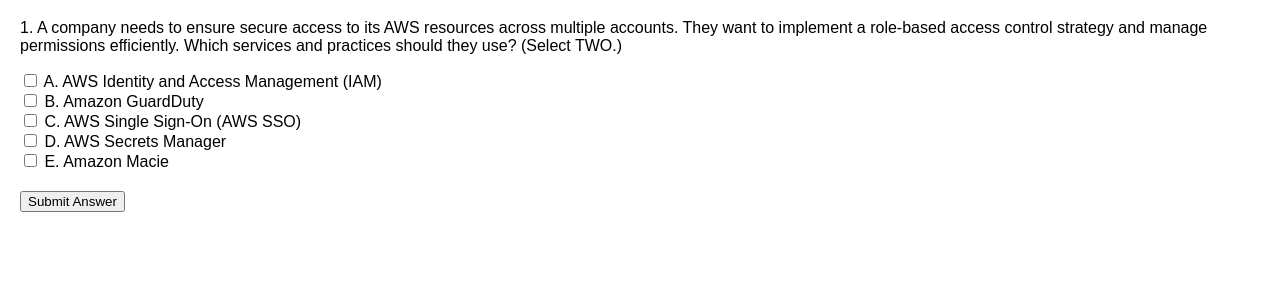
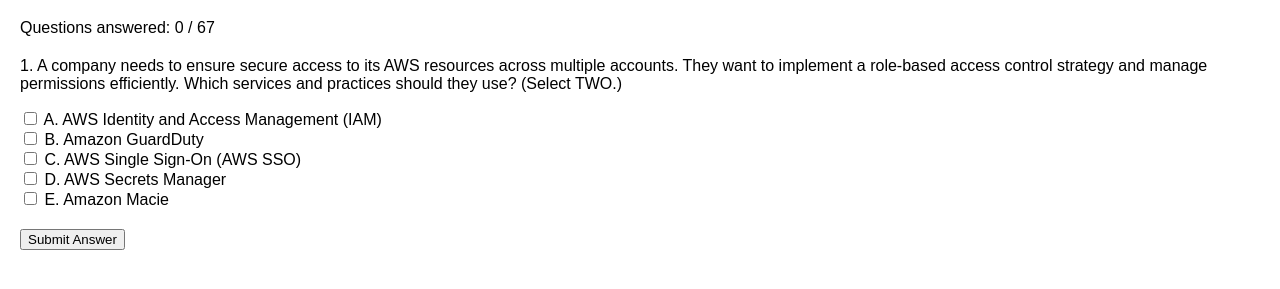
Before and after one commit to bos-hieu/quiz, a plain HTML site: page index.html in a window 1280 px wide. Shown: the part 61-350 px from the top of the page. Drawn offline with Linux system fonts and the light colour scheme.

Commit message:
Update index.html

```diff
--- a/index.html
+++ b/index.html
@@ -29,10 +29,14 @@
         .result {
             margin-top: 20px;
         }
+        #progress {
+            margin-bottom: 20px;
+        }
     </style>
 </head>
 <body>
     <h1>AWS Practice Quiz</h1>
+    <div id="progress"></div>
     <div id="quiz-container"></div>
     <button id="back-button" style="display:none;">Back</button>
     <button id="submit-answer-button">Submit Answer</button>
@@ -44,6 +48,7 @@
     <script>
         let questions = [];
         let currentQuestionIndex = 0;
+        let answeredQuestions = 0;
 
         const quizContainer = document.getElementById('quiz-container');
         const resultContainer = document.getElementById('result-container');
@@ -52,12 +57,14 @@
         const submitAnswerButton = document.getElementById('submit-answer-button');
         const submitButton = document.getElementById('submit-button');
         const restartButton = document.getElementById('restart-button');
+        const progress = document.getElementById('progress');
 
         async function loadQuestions() {
             const response = await fetch('questions.json');
             questions = await response.json();
             loadQuiz();
             showQuestion(currentQuestionIndex);
+            updateProgress();
         }
 
         function loadQuiz() {
@@ -85,6 +92,7 @@
             submitAnswerButton.style.display = 'inline';
             nextButton.style.display = 'none';
             submitButton.style.display = index === questions.length - 1 ? 'inline' : 'none';
+            updateProgress();
         }
 
         function checkAnswer() {
@@ -103,6 +111,8 @@
                     const correctOption = document.querySelector(`input[name="question${currentQuestionIndex}"][value="${answer}"]`).parentNode;
                     correctOption.innerHTML += ' <span class="correct-answer">✓</span>';
                 });
+                answeredQuestions++;
+                updateProgress();
             } else {
                 explanations.classList.add('incorrect');
                 explanations.innerHTML += " Please try again.";
@@ -130,12 +140,18 @@
 
         function restartQuiz() {
             currentQuestionIndex = 0;
+            answeredQuestions = 0;
             loadQuiz();
             showQuestion(currentQuestionIndex);
             restartButton.style.display = 'none';
             nextButton.style.display = 'none';
             submitButton.style.display = 'none';
             submitAnswerButton.style.display = 'inline';
+            updateProgress();
+        }
+
+        function updateProgress() {
+            progress.innerHTML = `Questions answered: ${answeredQuestions} / ${questions.length}`;
         }
 
         nextButton.addEventListener('click', () => {
```
